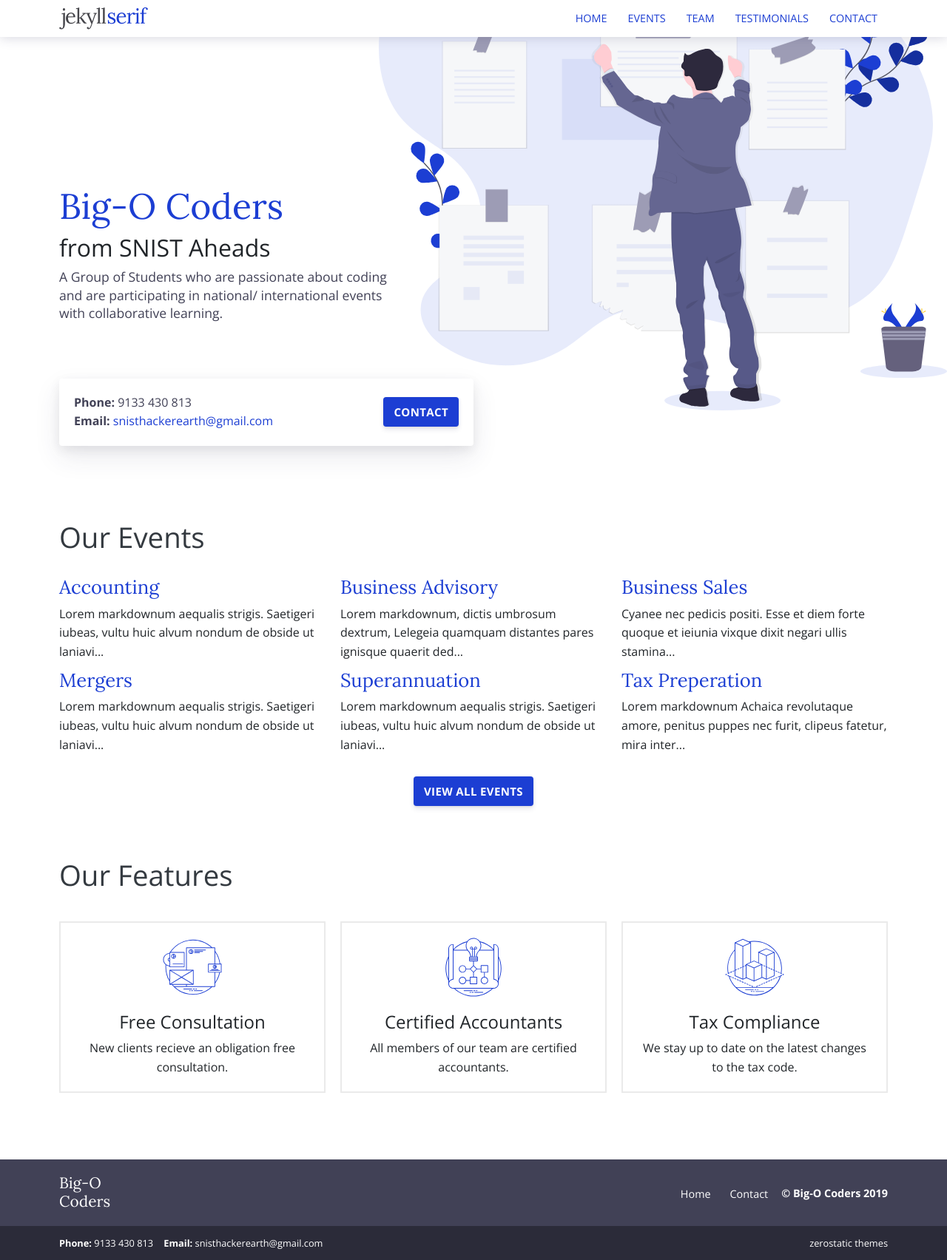
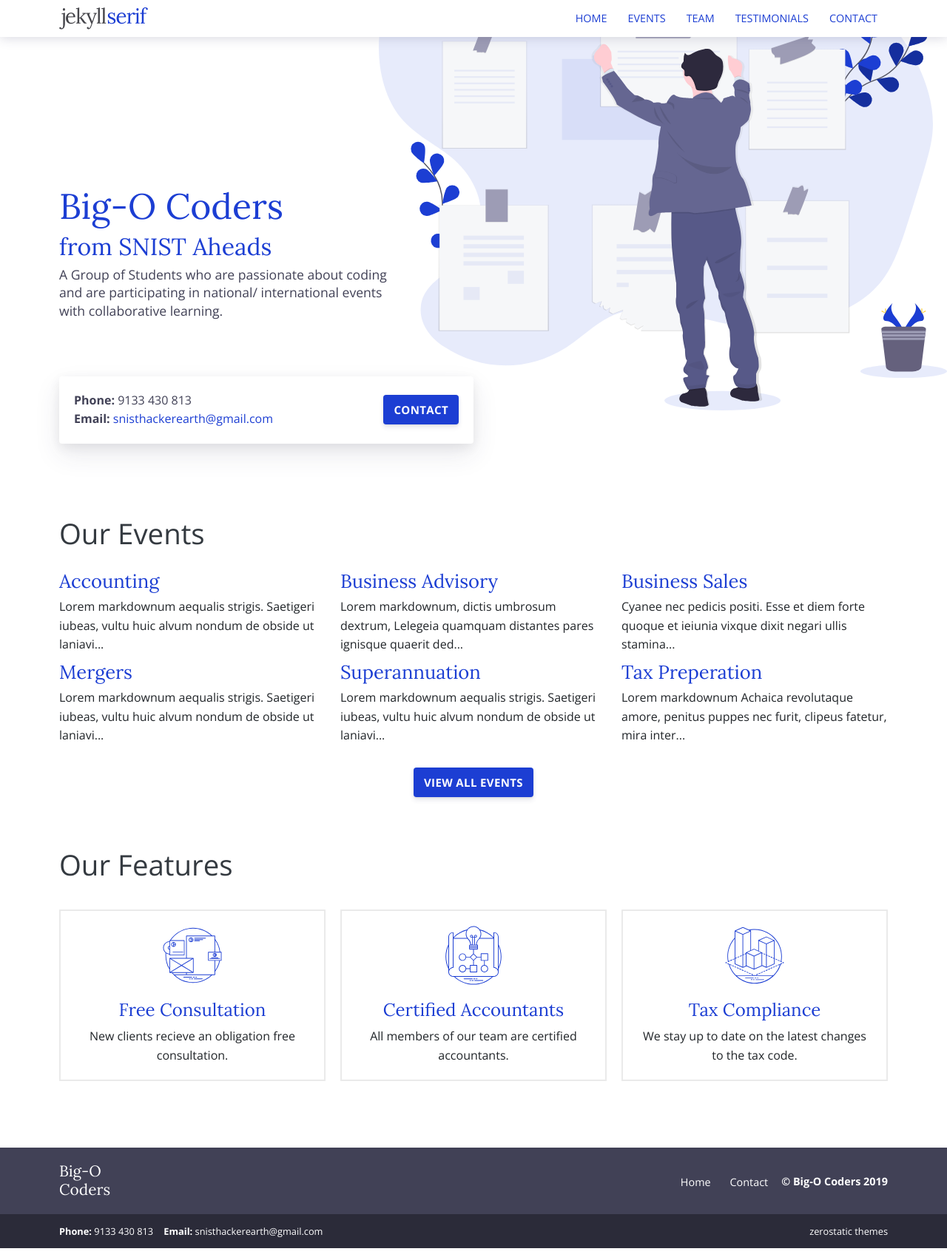
Before and after one commit to SnistAheads/Ocoders, a Jekyll site: the page built from index.html, in a window 1280 px wide. Shown: the whole page at 74% size. Built offline with Jekyll 4.4.1, drawn with Linux system fonts in a browser that asks for light colours.

Commit message:
Update index.html

```diff
--- a/index.html
+++ b/index.html
@@ -3,6 +3,14 @@ title: Big-O Coders
 layout: default
 bodyClass: page-home
 ---
+<style>
+    h2{
+    color: #1c3ed3;
+    font-size: 2.0rem;
+    line-height: 1.1;
+    font-family: "Lora", "Helvetica Neue", Arial, sans-serif, -apple-system;
+  }
+</style>
 
 <div class="intro pb-4">
   <div class="container">
```
